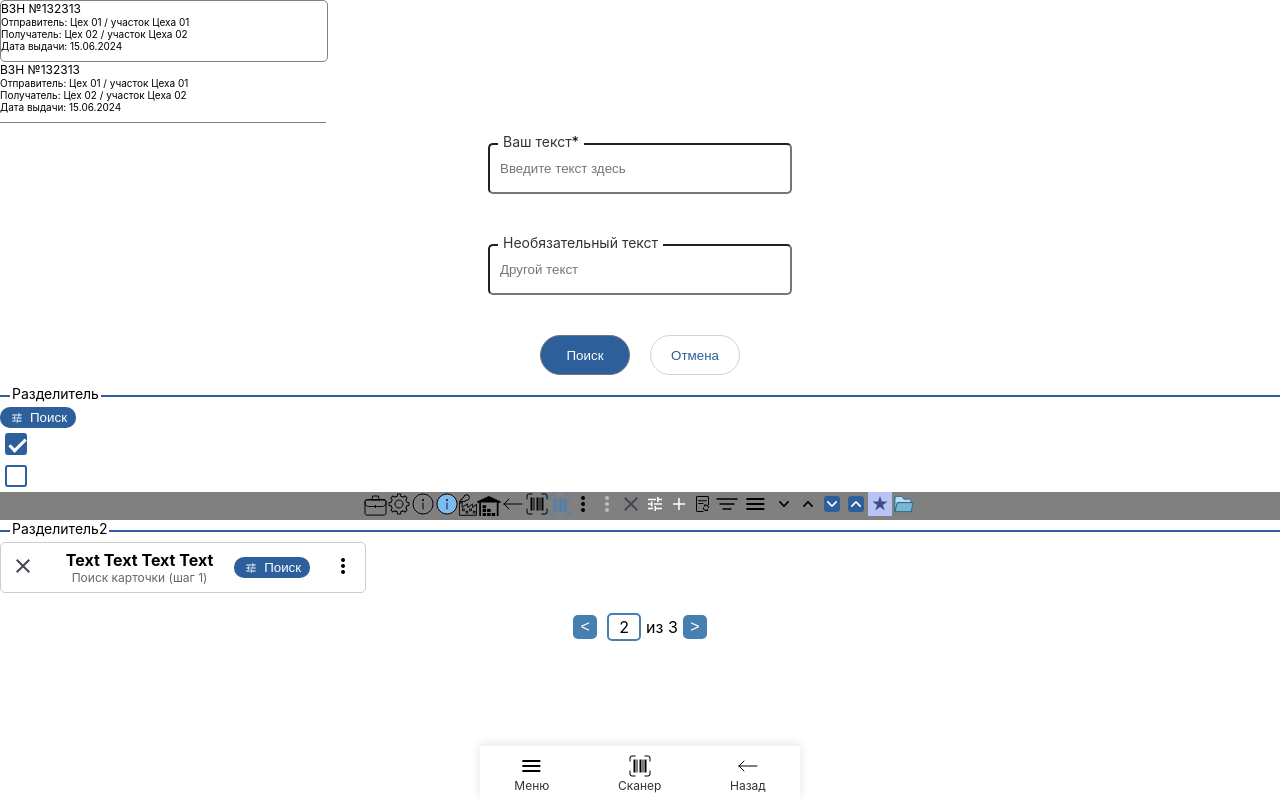
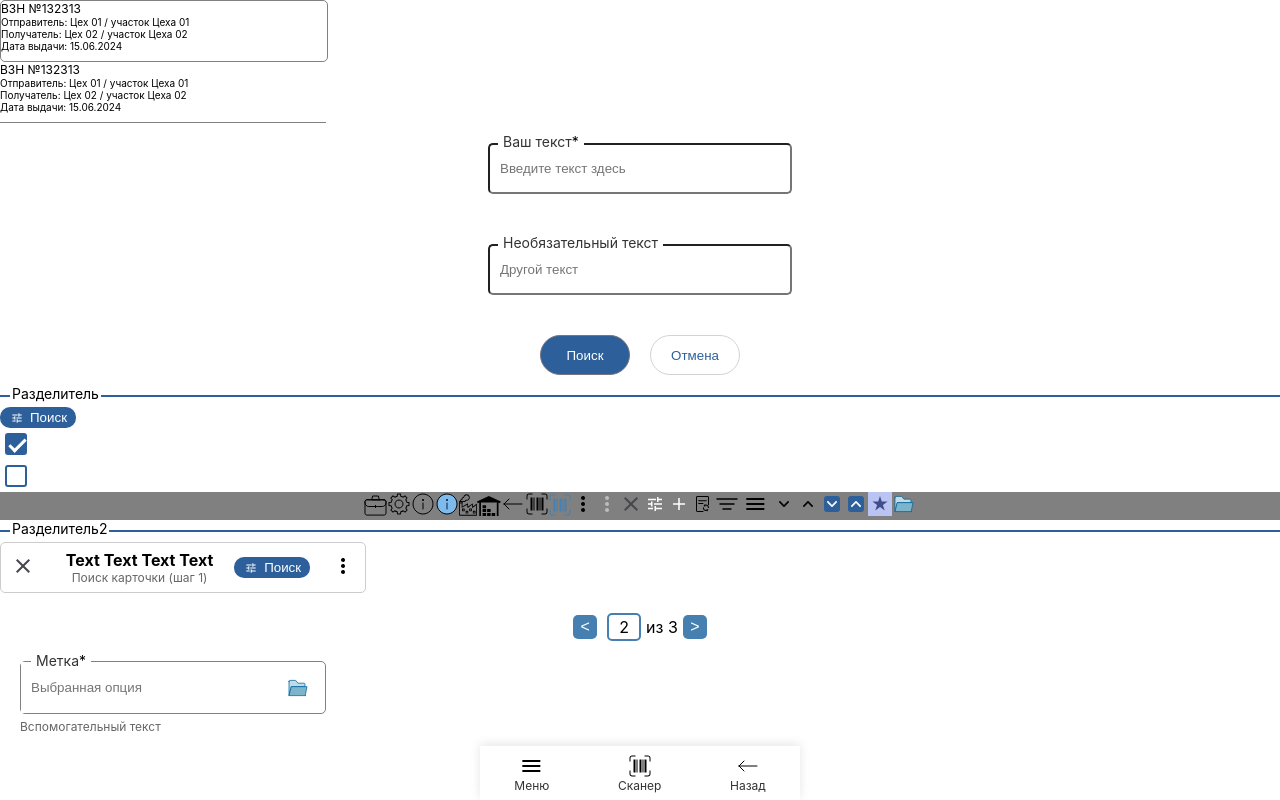
Before and after one commit to Vovkri/FinalProject, a React (Create React App) app: page / in a window 1280 px wide. Built offline with nearby package versions, Linux system fonts and the light colour scheme.

Commit message:
Второе дз первый компонент

```diff
--- a/src/App.tsx
+++ b/src/App.tsx
@@ -34,6 +34,7 @@ import { ReactComponent as IconDrowdownSqure} from './svg/drowdownSqure.svg';
 import { ReactComponent as IconDrowdownSqureOpen} from './svg/drowdownSqure-open.svg';
 import { ReactComponent as IconSome} from './svg/some_icon.svg';
 import { ReactComponent as IconForder} from './svg/folderinput.svg';
+import FolderInputComponent from './components/folderInput';
 
 
 
@@ -124,7 +125,7 @@ const totalPages = 3;
 
         }}
       />
-
+      <FolderInputComponent label={"Метка"} additionalLabel='Вспомогательный текст' required={1} placeholder='Выбранная опция'></FolderInputComponent>
       <MenuComponent></MenuComponent>
     </div>
   );
--- /dev/null
+++ b/src/components/folderInput.tsx
@@ -0,0 +1,92 @@
+import React, { useState } from 'react';
+import { ReactComponent as IconFolder } from '../svg/folderinput.svg';
+
+
+interface FolderInputProps {
+    placeholder: string;
+    label: string;
+    required: 0 | 1;
+    additionalLabel?: string;
+    value?: string
+}
+const styles = {
+    container: {
+        display: 'flex' as 'flex',
+        flexDirection: 'column' as 'column',
+        padding: '20px',
+    },
+    inputContainer: {
+        position: 'relative' as 'relative',
+        width: '304px',
+        borderRadius: '5px',
+        border: '1px solid grey',
+        display: 'flex',
+        justifyContent: 'center'
+    },
+    label: {
+        position: 'absolute' as 'absolute',
+        top: '-10px',
+        left: '10px',
+        fontSize: '14px',
+        color: '#333',
+        backgroundColor: 'white',
+        padding: '0 5px',
+    },
+    input: {
+
+        width: '250px',
+        height: '51px',
+        padding: '10px',
+        boxSizing: 'border-box' as const,
+        border: "0px",
+        outline: 'none'
+    },
+    button: {
+        width: '100px',
+        height: '40px',
+        borderRadius: '5px',
+        border: 'none',
+        backgroundColor: '#007BFF',
+        color: '#fff',
+        cursor: 'pointer',
+    },
+    additionalLabel: {
+        fontSize: '12px',
+        color: '#666',
+        marginTop: '5px',
+        textAlign: 'left' as const
+    },
+    icon: {
+        margin: "auto"
+    }
+};
+
+const FolderInputComponent: React.FC<FolderInputProps> = ({ placeholder, label, required, additionalLabel, value }) => {
+    const [inputValue, setInputValue] = useState<string>(value != undefined ? value : '');
+
+    const handleChange = (event: React.ChangeEvent<HTMLInputElement>) => {
+        setInputValue(event.target.value);
+    };
+
+
+    return (
+        <div style={styles.container}>
+            <div style={styles.inputContainer}>
+                <label style={styles.label}>
+                    {label}
+                    {required === 1 && <span style={{ color: 'black' }}>*</span>}</label>
+                <input
+                    type="text"
+                    value={inputValue}
+                    onChange={handleChange}
+                    placeholder={placeholder}
+                    style={styles.input}
+                />
+                <IconFolder style={styles.icon}/>
+            </div>
+            {additionalLabel && <div style={styles.additionalLabel}>{additionalLabel}</div>}
+        </div>
+    );
+};
+
+export default FolderInputComponent;
```
Also changed, not shown: src/components/select.tsx (deleted, +0 -61 lines).
